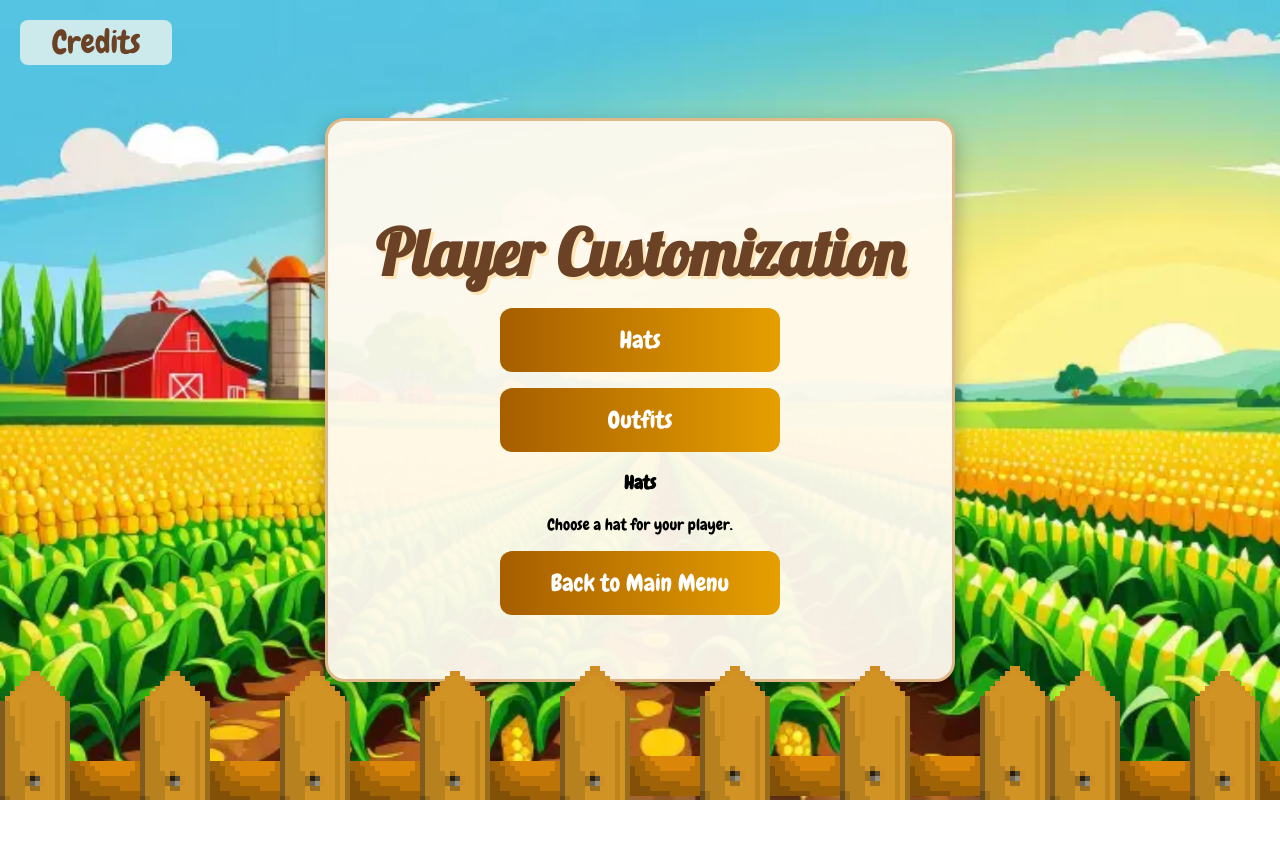
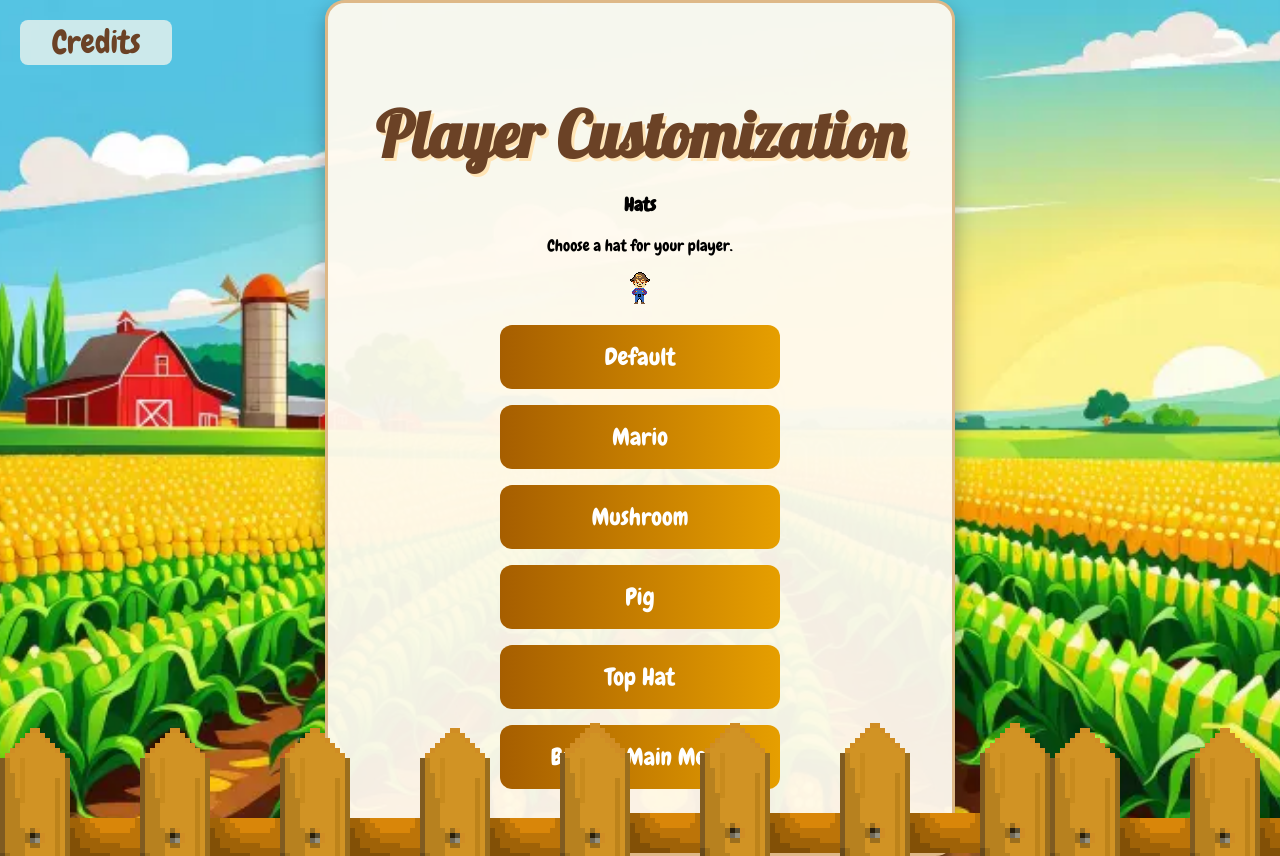
Before and after one commit to kd1nk/Maze-Muncher, a website: page MainMenu.html in a window 1280 px wide. Both pictures are taken after a click on the button "Player Customization". Before the commit the page ends 800 px from the top, so only its background shows below. Drawn offline with Linux system fonts and the light colour scheme; files whose address does not match are found by name.

Commit message:
Added in-depth customization

```diff
--- a/MainMenu.html
+++ b/MainMenu.html
@@ -19,14 +19,12 @@
             <button onclick="showCustomization()">Player Customization</button>
             <button onclick="exitGame()">Exit Game</button>
         </div>
-
         <div id="settingsScreen" class="menu" style="display: none;">
             <h1>Settings</h1>
             <button class="volumeScreen" onclick="volumeScreen()">Volume</button>
             <button onclick="accessibilityMenu()">Accessibility Options</button>
             <button onclick="goBack()">Back to Main Menu</button>
         </div>
-
         <div id="accessibilityScreen" class="menu" style="display: none;">
             <h1>Accessibility Options</h1>
             <button onclick="setColorBlindMode('normal')">Normal</button>
@@ -35,7 +33,6 @@
             <button onclick="setColorBlindMode('tritanopia')">Tritanopia</button>
             <button onclick="goBack()">Back</button>
         </div>
-
         <div id="volumeScreen" class="menu" style="display: none;">
             <h1>Volume</h1>
             <label>Menu Music: <input id="menuMusicSlider" type="range" min="0" max="1" step="0.01"></label>
@@ -43,7 +40,6 @@
             <label>Sound Effects:        <input id="sfxSlider"       type="range" min="0" max="1" step="0.01"></label>
             <button onclick="goBack()">Back to Main Menu</button>
         </div>
-
         <div id="leaderboardScreen" class="menu" style="display: none;">
             <h1>Leaderboard</h1>
             <ul id="leaderboardList">
@@ -53,31 +49,42 @@
                 <p>Eat More Corn!</p>
             </div>
         </div>
-
-
         <div id="levelSelectScreen" class="menu" style="display: none;">
             <h2>Select a Level</h2>
             <div id="levelButtonsContainer">
         </div>
         <button onclick="goBack()">Back to Main Menu</button>
         </div>
-
         <div id="customizationScreen" class="menu" style="display: none;">
             <h1>Player Customization</h1>
-            <button class="tab-button" onclick="openTab('hats')">Hats</button>
-            <button class="tab-button" onclick="openTab('outfits')">Outfits</button>
             <div id="hats" class="tab active">
                 <h3>Hats</h3>
                 <p>Choose a hat for your player.</p>
+                <div id="spriteDisplayArea">
+                    <img id="playerSprite" src="assets/Farm boy-0.png" alt="Player Model">
                 </div>
-            <div id="outfits" class="tab">
-                <h3>Outfits</h3>
-                <p>Choose an outfit for your player.</p>
+                <div class="hat-selection-container">
+                    <div class="hat-selection">
+                        <button data-hat="none">
+                            Default
+                        </button>
+                        <button data-hat="mario">
+                            Mario
+                        </button>
+                        <button data-hat="mushroom">
+                            Mushroom
+                        </button>
+                        <button data-hat="pig">
+                            Pig
+                        </button>
+                        <button data-hat="tophat">
+                            Top Hat
+                        </button>
+                    </div>
                 </div>
-
+            </div>
             <button onclick="goBack()">Back to Main Menu</button>
         </div>
-
         <div class="fence"></div>
     </div>
     <script src="mainMenu.js"></script>
```
